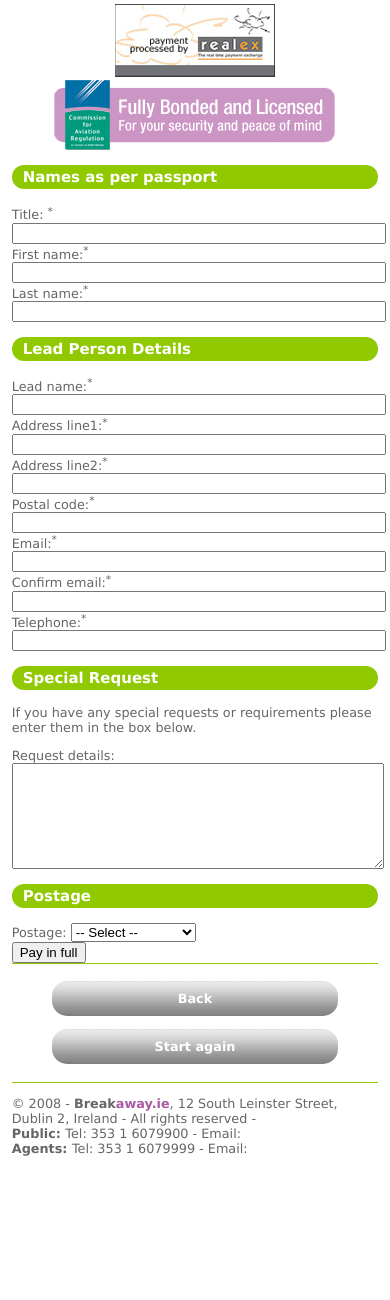
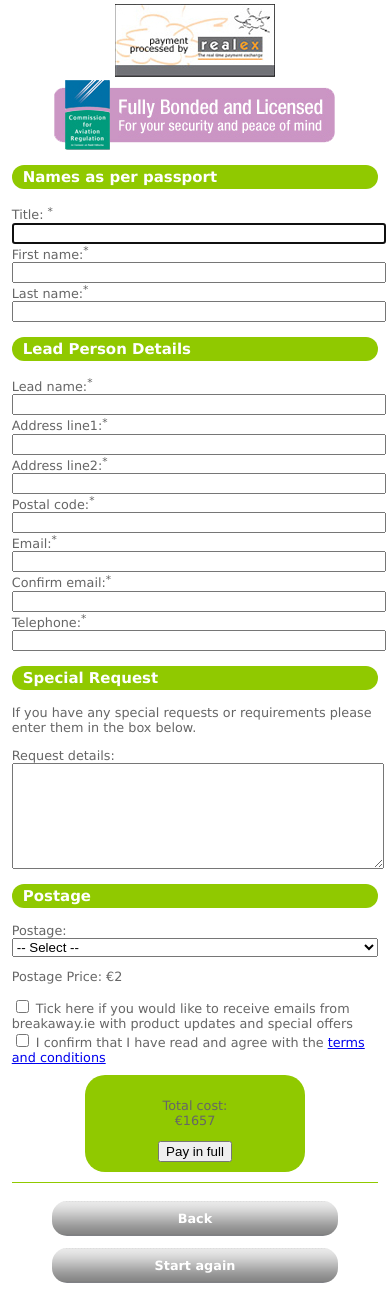
Before and after one commit to josefzacek/breakaway-booking-engine, a PHP site: page /booking-details.php in a window 390 px wide. Shown: the part 691-1991 px from the top of the page. Before the commit the page ends 1847 px from the top, so only its background shows below. Run offline with PHP 8.4, Linux system fonts and the light colour scheme; some libraries are stand-ins or nearby versions.

Commit message:
booking details mobile/tablet layout done

```diff
--- a/booking-details.php
+++ b/booking-details.php
@@ -121,7 +121,7 @@ If you wish to save the quote details and return to complete the booking later t
 <!-- names-->
 <h3>Names as per passport</h3>
 <label>Title: <span><sup>*</sup></span>
-<input type="text" name="title" required>
+<input type="text" name="title" required autofocus>
 </label>
 
 <label>First name:<span><sup>*</sup></span>
@@ -152,15 +152,15 @@ If you wish to save the quote details and return to complete the booking later t
 </label>
 
 <label>Email:<span><sup>*</sup></span>
-<input type="text" name="email" required>
+<input type="email" id="email" name="email" required>
 </label>
 
 <label>Confirm email:<span><sup>*</sup></span>
-<input type="text" name="confirm-email" required>
+<input type="email" id="confirm-email" name="confirm-email" required>
 </label>
 
 <label>Telephone:<span><sup>*</sup></span>
-<input type="text" name="telephone" required>
+<input type="tel" name="telephone" required>
 </label>
 
 
@@ -182,12 +182,28 @@ If you wish to save the quote details and return to complete the booking later t
 		<option value="express">Express Post &euro;8</option>
 	</select>
 </label>
+<p>Postage Price:  <span>&euro;2</span></p>
+
+<label>
+<input type="checkbox" name="special-offers" value="special-offers">
+Tick here if you would like to receive emails from breakaway.ie with product updates and special offers
+</label>
+
+<label>
+<input type="checkbox" name="terms-conditions" value="terms-conditions">
+ I confirm that I have read and agree with the <a href="#">terms and conditions</a></label>
+
 </div> <!-- payment-details end -->
 
 
+<div class="final-price">
+<p>Total cost:<br/>
+&euro;1657
+</p>
+<input type="submit" value="Pay in full" />
+</div> <!-- final-price end -->
 
 
-<input type="submit" value="Pay in full" />
 </form>
 
 
@@ -202,7 +218,20 @@ If you wish to save the quote details and return to complete the booking later t
   <?php include("shared-html/footer.php"); ?>
 </div>
 
+  <script type="text/javascript">
+      document.getElementById("confirm-email").addEventListener("input", verifyEmail);
 
+      function verifyEmail(input) {
+        input = input.srcElement;
+        if (input.value != document.getElementById('email').value) {
+          input.setCustomValidity('The two email addresses must match.');
+        } else {
+          input.setCustomValidity('');
+        }
+        input.nextElementSibling.innerText = input.validationMessage;
+      }
+
+    </script>
 
 </body>
 
--- a/css/booking-details.css
+++ b/css/booking-details.css
@@ -44,7 +44,24 @@ color: #FFF;
 	width:100%;
 	height:100px;
 }
-
+.payment-details select {
+	width:100%;
+	display:block;
+}
+.payment-details input[type="checkbox"] {
+	display:inline;
+	width: auto;
+}
+.final-price {
+	background-color:#90c900;
+	text-align:center;
+	padding:10px;
+	margin:10px auto;
+	max-width:200px;
+	-moz-border-radius: 20px;
+-webkit-border-radius: 20px;
+border-radius: 20px;
+}
 
 
 /* images */
--- a/css/shared-styles.css
+++ b/css/shared-styles.css
@@ -14,7 +14,7 @@
 		clear:both;
 	}
 	a:link, a:visited, a:hover, a:active {
-		color: #fff;
+		color: color:#AB59A2;
 	}
 	a img {
 		border:none;
```
